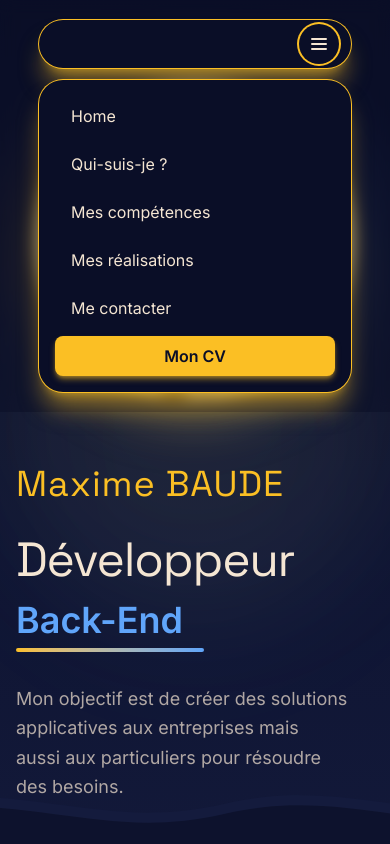
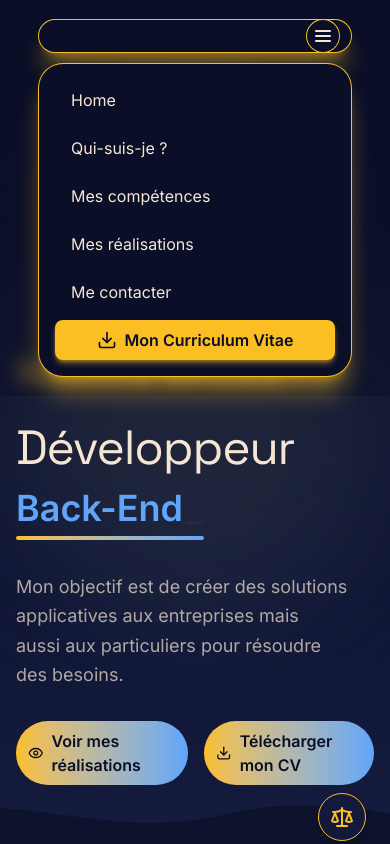
Before and after one commit to MaximeCode/My_Portfolio, a Next.js app: page / in a window 390 px wide. Both pictures are taken after a click on the button "Ouvrir le menu principal". Shown: the top 844 px of the page. Built offline with nearby package versions, Linux system fonts and the light colour scheme.

Commit message:
Navbar & her animation updated + some elements resized on mobile in home page

```diff
--- a/src/app/Components/HeroSection.jsx
+++ b/src/app/Components/HeroSection.jsx
@@ -28,7 +28,7 @@ export default function HeroSection() {
   return (
     <>
       <section className="container mx-auto px-4 md:px-6 py-20 min-h-screen flex items-center">
-        <div className="w-full flex flex-col lg:flex-row gap-16 items-center">
+        <div className="w-full flex flex-col lg:flex-row gap-8 md:gap-16 items-center">
           <LeftColumn />
           {/* Right Side - Introduction (2/3 width) */}
           <div className="lg:w-2/3 flex flex-col gap-8">
@@ -74,15 +74,16 @@ export default function HeroSection() {
               </p>
             </div>
 
-            <div className="flex flex-col md:flex-row gap-4 md:gap-8">
+            <div className="flex md:flex-row gap-4 md:gap-8">
               {/* Voir mes réalisations */}
               <Btn
                 icon={<Eye className={classNameForIcon} />}
                 text="Voir mes réalisations"
                 href="/my_projects"
+                size="md"
               />
 
-              <BtnDownloadCV />
+              <BtnDownloadCV size="md" />
             </div>
           </div>
         </div>
--- a/src/app/Components/LeftColumn.jsx
+++ b/src/app/Components/LeftColumn.jsx
@@ -9,7 +9,7 @@ export default function LeftColumn() {
       <div className="lg:w-1/3 flex justify-center">
         <div className="relative group">
           <div className="absolute inset-0 bg-gradient-to-r from-[#fbbf24] to-[#60a5fa] rounded-full blur-2xl opacity-30 group-hover:opacity-50 transition-opacity duration-500"></div>
-          <div className="relative w-80 h-80 rounded-full overflow-hidden border-4 border-[#fbbf24] shadow-2xl shadow-[#fbbf24]/30 group-hover:scale-110 transition-transform duration-500">
+          <div className="relative w-60 md:w-80 h-60 md:h-80 rounded-full overflow-hidden border-4 border-[#fbbf24] shadow-2xl shadow-[#fbbf24]/30 group-hover:scale-110 transition-transform duration-500">
             <div className="w-full h-full bg-[#1e2a5e]/30 flex items-center justify-center">
               <Image
                 src={ma_grosse_tete}
--- a/src/app/Components/Navbar.jsx
+++ b/src/app/Components/Navbar.jsx
@@ -1,16 +1,18 @@
 'use client';
 
-import { useState } from "react";
+import { useEffect, useRef, useState } from "react";
 import Link from "next/link";
 import Image from "next/image";
 import { ma_pdp } from "@/app/layout";
-import { siteOwner } from "@/app/data/site.config";
+import { siteOwner, cvPath } from "@/app/data/site.config";
 import { usePathname } from "next/navigation";
+import { Download } from "lucide-react";
 
 export default function Navbar() {
   const pathname = usePathname();
   const isHome = pathname === "/";
   const [isOpen, setIsOpen] = useState(false);
+  const wrapperRef = useRef(null);
   const menuItems = [
     {
       label: "Home",
@@ -39,9 +41,27 @@ export default function Navbar() {
     },
   ];
 
+  useEffect(() => {
+    if (!isOpen) return;
+
+    const onDocumentMouseDown = (event) => {
+      // Close the mobile menu only when clicking outside the navbar.
+      if (!wrapperRef.current) return;
+      if (!wrapperRef.current.contains(event.target)) {
+        setIsOpen(false);
+      }
+    };
+
+    document.addEventListener("mousedown", onDocumentMouseDown);
+    return () => document.removeEventListener("mousedown", onDocumentMouseDown);
+  }, [isOpen]);
+
   return (
-    <div className="py-5 fixed top-0 left-0 right-0 z-50 bg-accent/50 backdrop-blur-sm">
-      <nav className="max-h-14 bg-background ring-1 ring-secondary shadow-xl shadow-secondary/50 animate-nav rounded-full w-4/5 mx-auto px-3 lg:px-2 py-1 lg:py-2 flex items-center justify-between">
+    <div
+      ref={wrapperRef}
+      className="py-5 fixed top-0 left-0 right-0 z-50 bg-accent/50 backdrop-blur-sm"
+    >
+      <nav className="max-h-8 md:max-h-14 bg-background ring-1 ring-secondary shadow-xl shadow-secondary/50 animate-nav rounded-full w-4/5 mx-auto px-3 lg:px-2 py-1 lg:py-2 flex items-center justify-between">
         {/* Brand / title */}
         {isHome ? null : (
           <Link href="/" className="flex items-center gap-2">
@@ -67,8 +87,12 @@ export default function Navbar() {
         {/* CV Button with Profile Photo and Expanding Animation (desktop) */}
         <div className="hidden lg:block">
           <a
-            href="#cv" // Fait apparaître un modal contenant le CV à télécharger (fais un truc jolie mais surtout futuriste avec des animations et des effets)
+            download
+            filename={cvPath}
+            href={cvPath}
             className="group relative flex items-center gap-0 overflow-hidden rounded-full border-2 border-transparent bg-transparent transition-all duration-300 hover:bg-[#fbbf24] hover:border-[#fbbf24] hover:shadow-lg hover:shadow-[#fbbf24]/50 hover:pr-6"
+            target="_blank"
+            rel="noopener noreferrer"
           >
             {/* Photo de profil */}
             <div className="relative z-10 w-12 h-12 rounded-full overflow-hidden border-2 border-[#fbbf24] flex-shrink-0 transition-all duration-300">
@@ -93,7 +117,7 @@ export default function Navbar() {
         {/* Burger button for mobile & tablet */}
         <button
           type="button"
-          className="inline-flex items-center justify-center w-10 h-10 text-sm text-foreground rounded-full lg:hidden hover:bg-secondary/20 focus:outline-none focus:ring-2 focus:ring-secondary ml-auto"
+          className="inline-flex items-center justify-center w-8 h-8 text-sm text-foreground rounded-full lg:hidden hover:bg-secondary/20 focus:outline-none focus:ring-1 focus:ring-secondary ml-auto"
           aria-controls="navbar-mobile"
           aria-expanded={isOpen}
           onClick={() => setIsOpen((prev) => !prev)}
@@ -138,11 +162,19 @@ export default function Navbar() {
             ))}
             <li>
               <a
-                href="#cv"
-                className="block w-full text-center font-semibold text-[#0a0e27] bg-[#fbbf24] px-4 py-2 rounded-lg shadow-md shadow-[#fbbf24]/50 hover:shadow-lg transition-all duration-300"
+                download
+                filename={cvPath}
+                href={cvPath}
+                className="inline-flex justify-center items-center gap-2 md:gap-3 w-full text-center font-semibold text-[#0a0e27] bg-[#fbbf24] px-4 py-2 rounded-lg shadow-md shadow-[#fbbf24]/50 hover:shadow-lg transition-all duration-300 group"
+                style={{ zIndex: 1 }}
                 onClick={() => setIsOpen(false)}
+                target="_blank"
+                rel="noopener noreferrer"
               >
-                Mon CV
+                <span className="relative z-10 flex items-center gap-2 md:gap-3 transition-colors duration-300 group-hover:text-[#0a0e27]">
+                  <Download className="w-5 h-5" />
+                  Mon Curriculum Vitae
+                </span>
               </a>
             </li>
           </ul>
--- a/src/app/globals.css
+++ b/src/app/globals.css
@@ -149,7 +149,7 @@ p {
 }
 
 .animate-nav {
-  animation: slideInDown 0.5s ease-out 0.5s forwards;
+  animation: slideInDown 0.5s ease-out 0s forwards;
   opacity: 0;
 }
 
```
